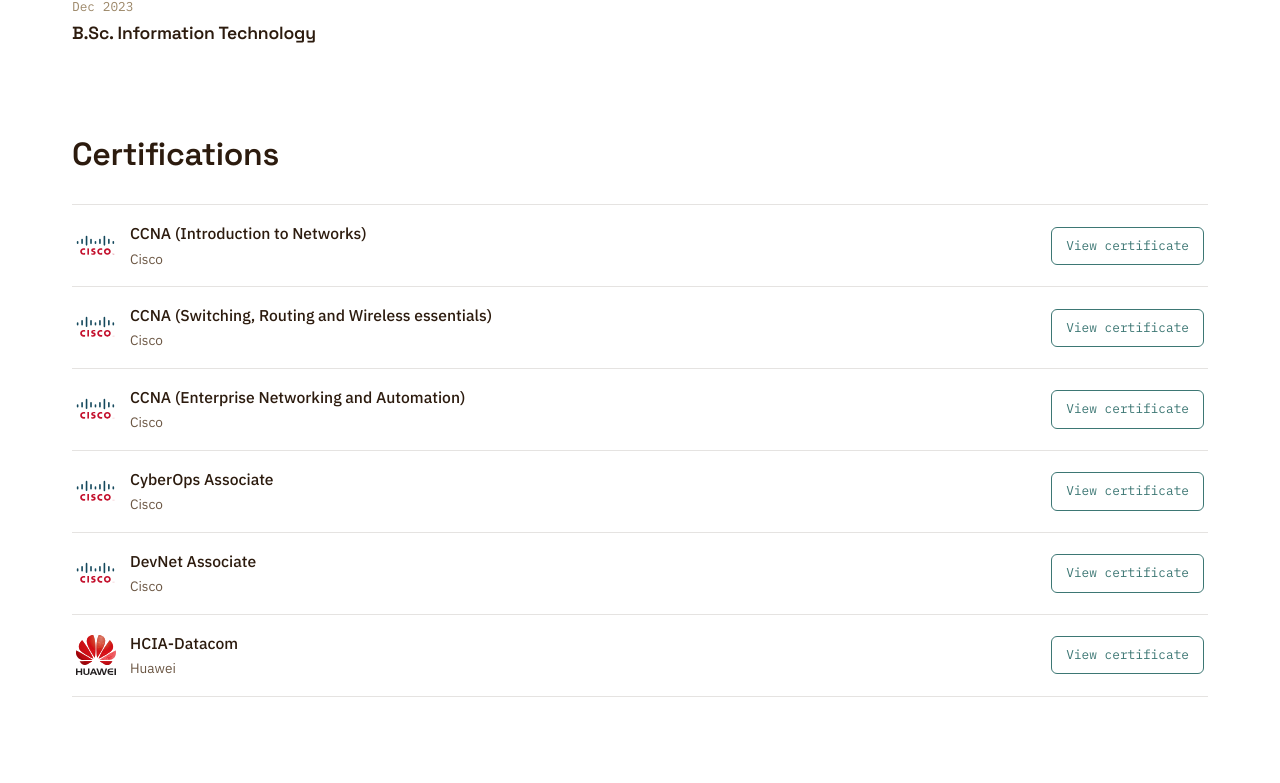
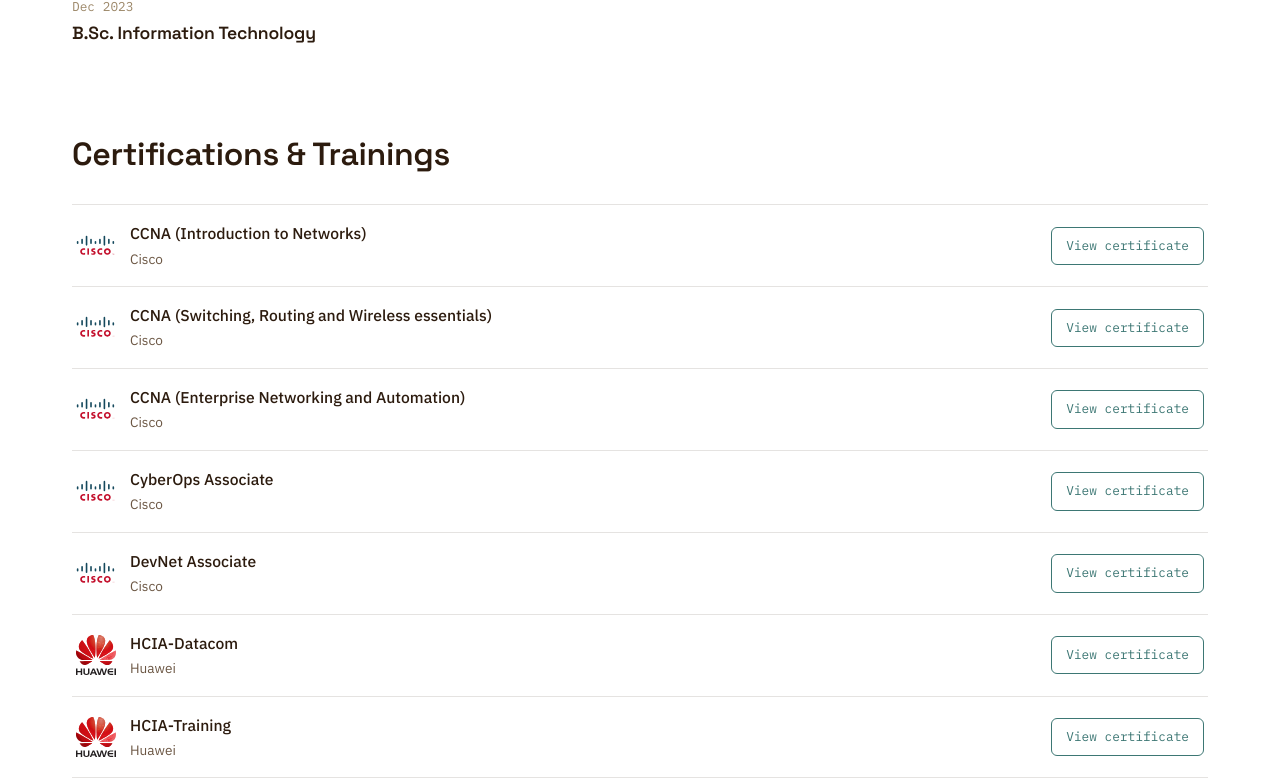
Before and after one commit to michaelmuuo/portfolio, a React (Vite) app: page / in a window 1280 px wide. Shown: the part 1817-2600 px from the top of the page. Built offline with nearby package versions, Linux system fonts and the light colour scheme.

Commit message:
HCIA cert

```diff
--- a/src/components/Certifications.jsx
+++ b/src/components/Certifications.jsx
@@ -3,7 +3,7 @@ import { certifications, issuerLogos  } from '../data/content'
 export default function Certifications() {
   return (
     <section className="section" id="certifications">
-      <h2 className="section__title">Certifications</h2>
+      <h2 className="section__title">Certifications & Trainings</h2>
       <ul className="certs">
         {certifications.map((cert) => (
           <li className="certs__item" key={cert.name}>
--- a/src/data/content.js
+++ b/src/data/content.js
@@ -55,6 +55,7 @@ export const certifications = [
   { name: 'CyberOps Associate', issuer: 'Cisco', url:'/certificates/cyberops-associate.pdf'},
   { name: 'DevNet Associate', issuer: 'Cisco', url:'/certificates/devnet-associate.pdf'},
   { name: 'HCIA-Datacom', issuer: 'Huawei', url:'/certificates/hcia-datacom.pdf' },
+  { name: 'HCIA-Training', issuer: 'Huawei', url:'/certificates/HCIA_Certificate of participation_Michael Muuo.pdf' },
 ]
 
 
```
Also changed, not shown: 1 other file (tests, documents, lock files or other folders).
